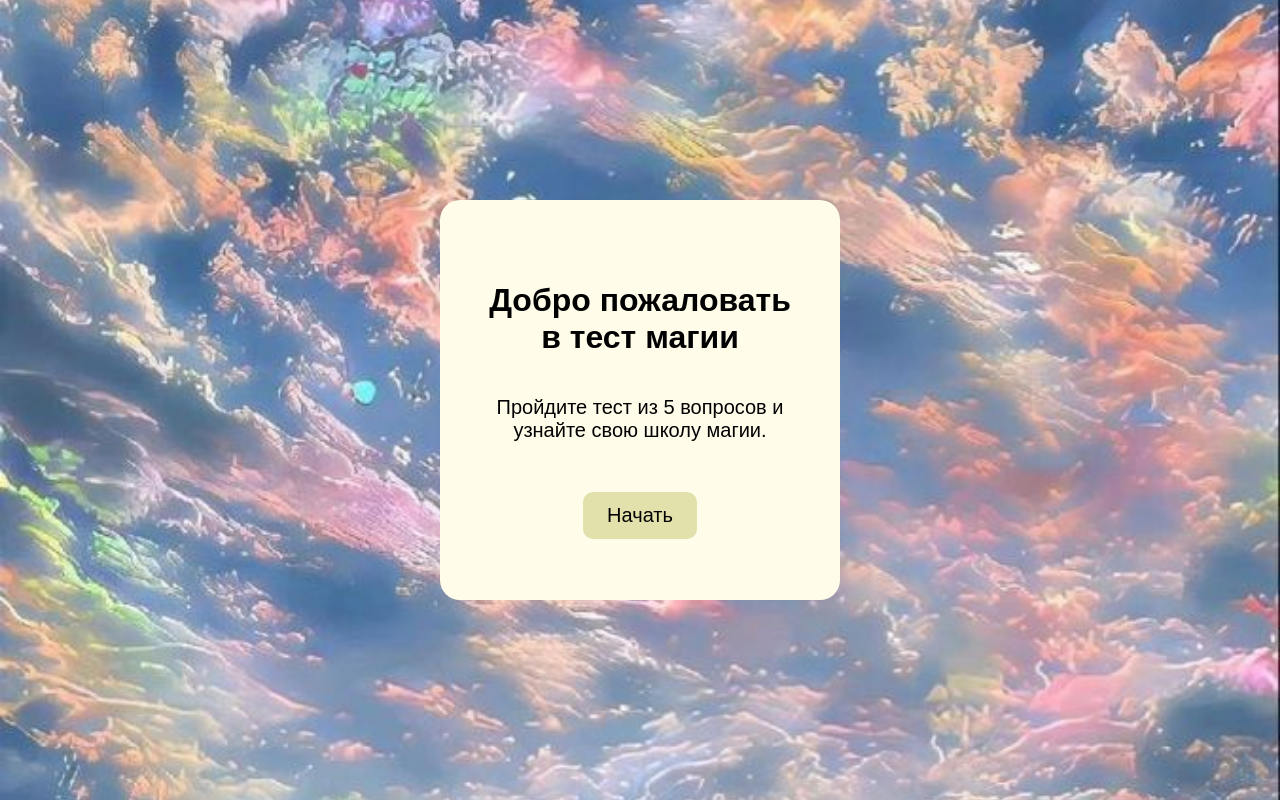
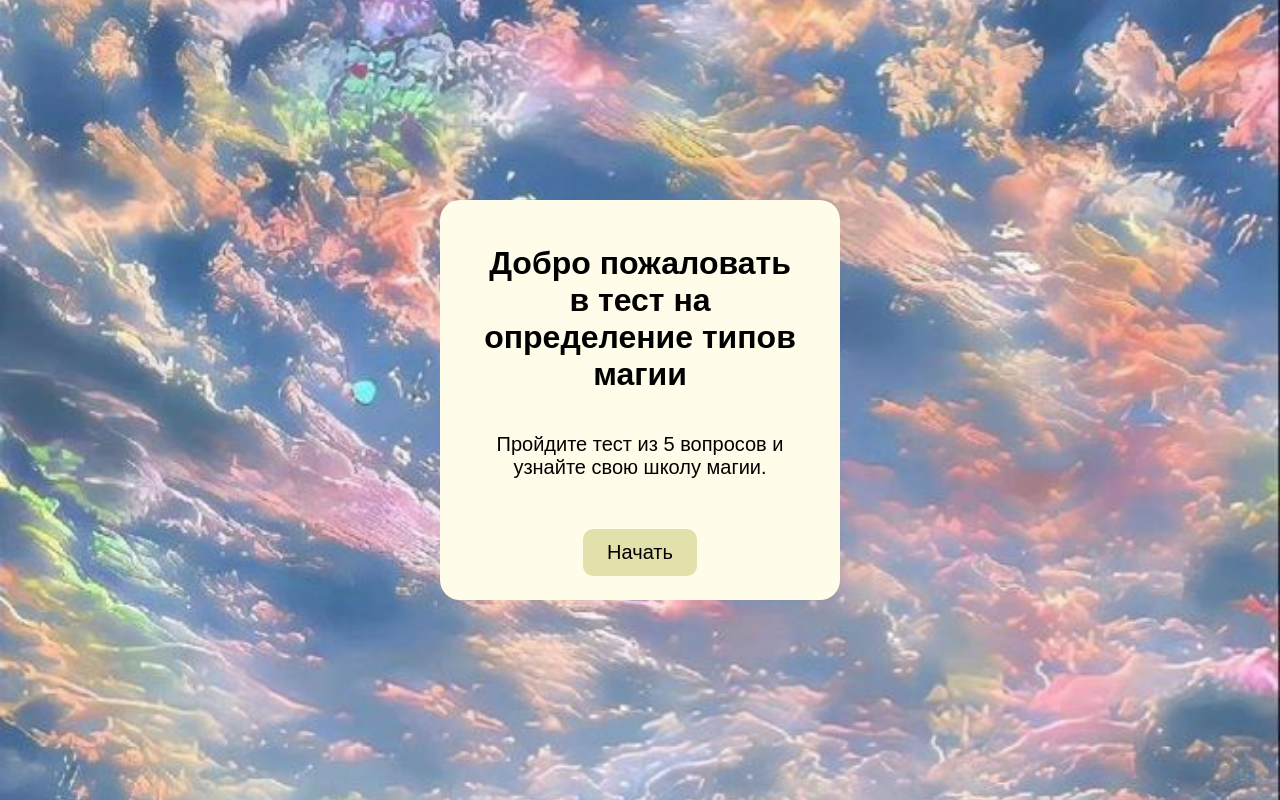
Before and after one commit to AkitaUI/MagicTest, a plain HTML site: page index.html in a window 1280 px wide. Drawn offline with Linux system fonts and the light colour scheme.

Commit message:
Update index.html

```diff
--- a/index.html
+++ b/index.html
@@ -64,7 +64,7 @@
 </head>
 <body>
   <div class="content-wrapper">
-    <h1>Добро пожаловать в тест магии</h1>
+    <h1>Добро пожаловать в тест на определение типов магии</h1>
     <div class="text-container">
       <p>Пройдите тест из 5 вопросов и узнайте свою школу магии.</p>
     </div>
```
